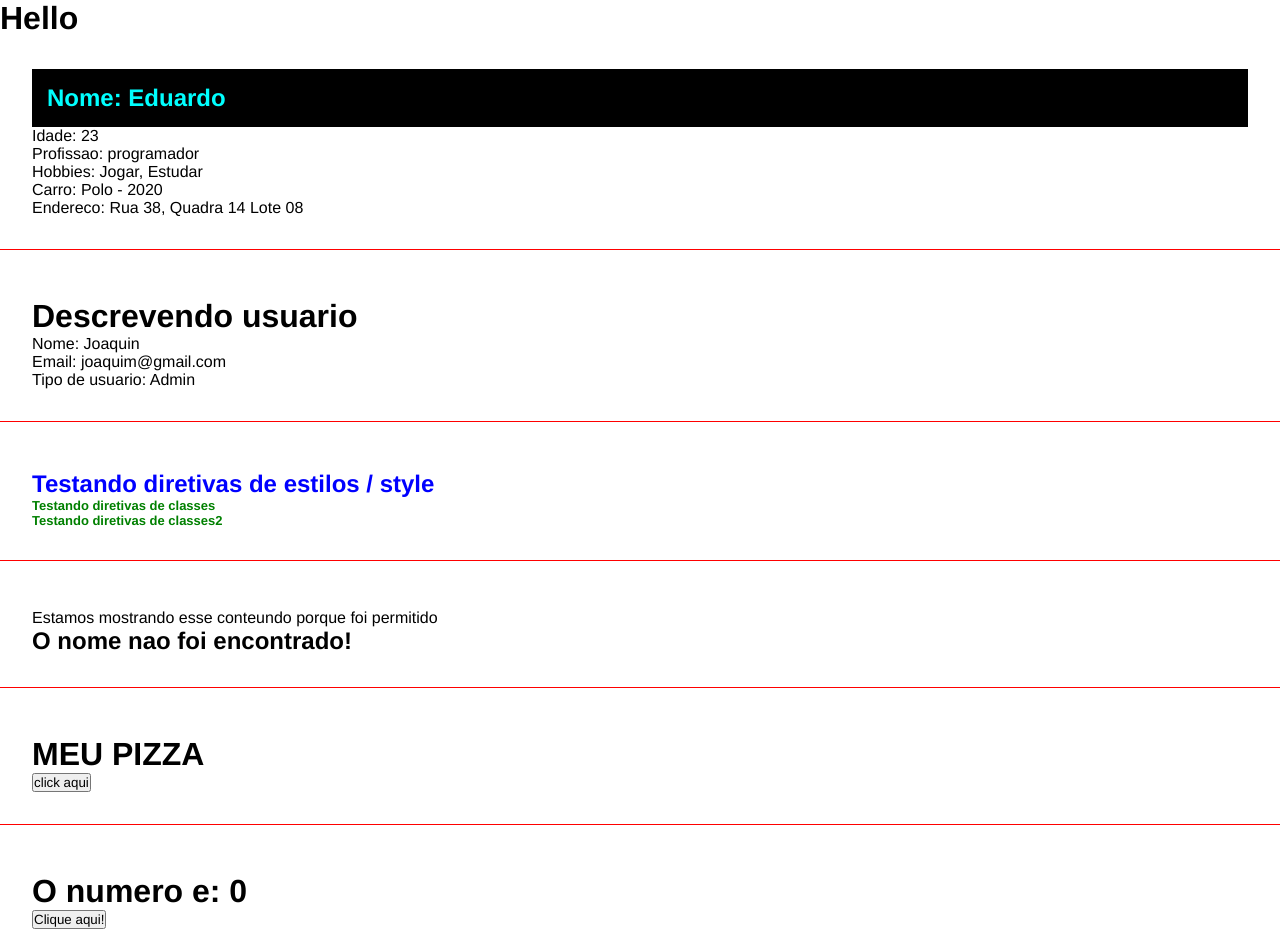
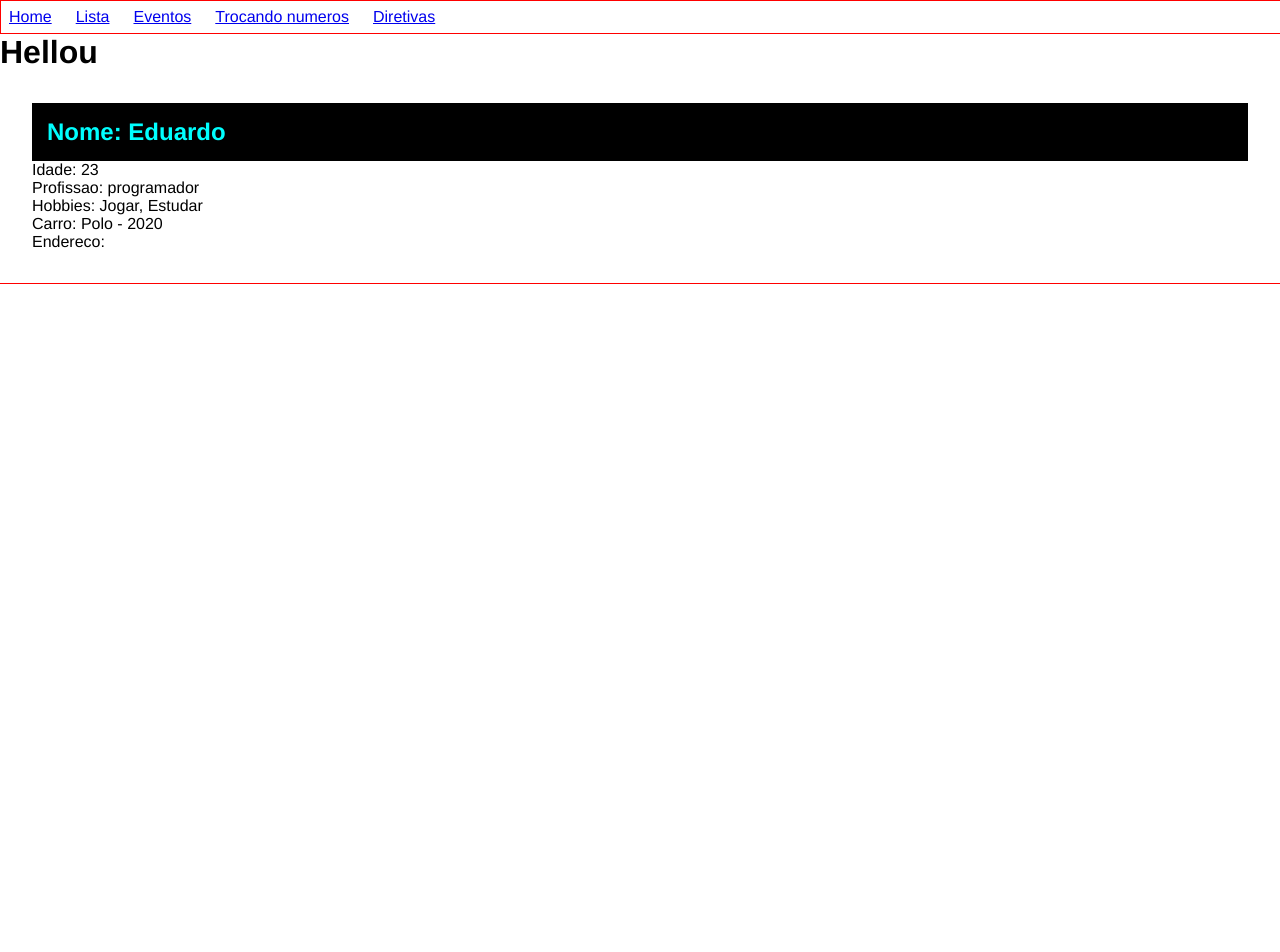
Before and after one commit to Eduardo007-lang/curso_angular, an Angular app: page / in a window 1280 px wide. Shown: the top 952 px of the page. After the commit the page ends 800 px from the top, so only its background shows below. Built offline with nearby package versions, Linux system fonts and the light colour scheme.

Commit message:
feat: new content routers in angular and added component hearder in project

```diff
--- a/src/app/app-routing.module.ts
+++ b/src/app/app-routing.module.ts
@@ -1,10 +1,29 @@
-import { NgModule } from '@angular/core';
-import { RouterModule, Routes } from '@angular/router';
+import { NgModule } from "@angular/core";
+import { RouterModule, Routes } from "@angular/router";
 
-const routes: Routes = [];
+//Importando os components para criacao de rota
+import { FirstComponentComponent } from "./components/first-component/first-component.component";
+import { ListRenderComponent } from "./components/list-render/list-render.component";
+import { EventosComponent } from "./components/eventos/eventos.component";
+import { ChangeNumberComponent } from "./components/change-number/change-number.component";
+import { DirectivesComponent } from "./components/directives/directives.component";
+
+
+//Definicao de rotas
+const routes: Routes = [
+    {path: '', component: FirstComponentComponent},
+    {path: 'list', component: ListRenderComponent},
+    {path: 'eventos', component: EventosComponent},
+    {path: 'change-number', component: ChangeNumberComponent},
+    {path: 'directives', component: DirectivesComponent}
+]
+
 
 @NgModule({
+  declarations: [],
   imports: [RouterModule.forRoot(routes)],
   exports: [RouterModule]
 })
-export class AppRoutingModule { }
+
+
+export class AppRoutingModule {}
--- a/src/app/app.component.html
+++ b/src/app/app.component.html
@@ -1,12 +1,5 @@
 <body>
-  <h1>Hello</h1>
-  <app-first-component [address] = "userAddress" />
-  <app-parent-data [name]="userName" [userData]="userData" />
-  <app-directives />
-  <app-if-render />
-  <app-eventos />
-  <app-emitter />
-  <app-emitter-teste/>
-  <app-list-render/>
-  <app-pipe/>
+ <app-header/>
+  <h1>Hellou</h1>
+   <router-outlet />
 </body>
--- a/src/app/app.module.ts
+++ b/src/app/app.module.ts
@@ -14,6 +14,7 @@ import { EmitterTesteComponent } from './components/emitter-teste/emitter-teste.
 import { ListRenderComponent } from './components/list-render/list-render.component';
 import { ParentDataTwoComponent } from './components/parent-data-two/parent-data-two.component';
 import { PipeComponent } from './components/pipe/pipe.component';
+import { HeaderComponent } from './components/header/header.component';
 
 @NgModule({
   declarations: [
@@ -28,7 +29,8 @@ import { PipeComponent } from './components/pipe/pipe.component';
     EmitterTesteComponent,
     ListRenderComponent,
     ParentDataTwoComponent,
-    PipeComponent
+    PipeComponent,
+    HeaderComponent
   ],
   imports: [
     BrowserModule,
--- a/src/app/components/eventos/eventos.component.html
+++ b/src/app/components/eventos/eventos.component.html
@@ -1,5 +1,5 @@
 <div class="class">
-    <h1>MEU PIZZA</h1>
+    <h1>MENU PIZZA</h1>
     <ol *ngIf="show">
         <li>Calabresa</li>
         <li>Mussarela</li>
--- /dev/null
+++ b/src/app/components/header/header.component.css
@@ -0,0 +1,10 @@
+.header {
+    width: 100%;
+    height: 2.0rem;
+    border: 1px solid red;
+    padding-left: 8px;
+    display: flex;
+    justify-content: left;
+    align-items: center;
+    gap: 1.5rem;
+}
--- /dev/null
+++ b/src/app/components/header/header.component.html
@@ -0,0 +1,7 @@
+<nav class="header">
+    <a routerLink="/">Home</a>
+    <a routerLink="/list">Lista</a>
+    <a routerLink="/eventos">Eventos</a>
+    <a routerLink="/change-number">Trocando numeros</a>
+    <a routerLink="/directives">Diretivas</a>
+</nav>
```
Also changed, not shown: src/app/components/header/header.component.ts (added, +10 -0 lines), src/app/app.component.css (line endings or trailing spaces), 1 other file (tests, documents, lock files or other folders).
